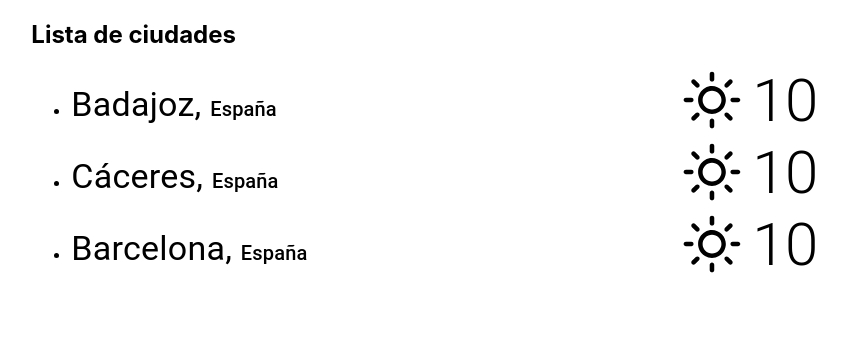
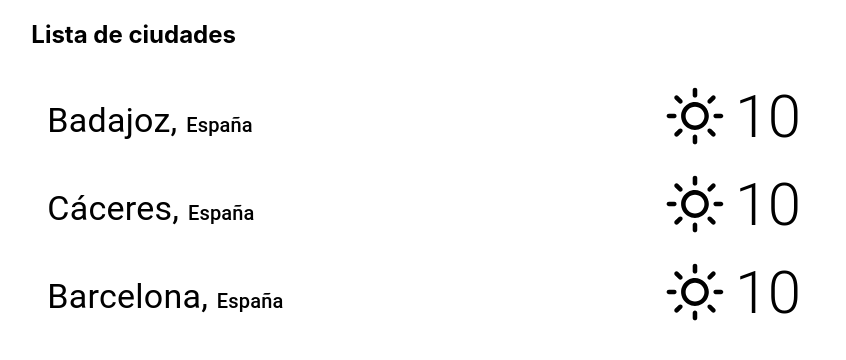
Before and after one commit to KraySe/weather-app, a React (Create React App) app: page /main in a window 1280 px wide. Shown: the top 360 px of the page, without its empty margins (182-1028 px from the left). Built offline with nearby package versions, Linux system fonts and the light colour scheme.

Commit message:
improve style to CityList and update test

```diff
--- a/src/components/CityList/CityList.jsx
+++ b/src/components/CityList/CityList.jsx
@@ -1,6 +1,6 @@
 import React from "react";
 import PropTypes from "prop-types";
-import Grid from "@mui/material/Grid";
+import { Grid, List, ListItem } from "@mui/material";
 import CityInfo from "../CityInfo";
 import Weather from "../Weather";
 
@@ -8,7 +8,7 @@ const renderCityAndCountry = (eventOnClickCity) => (cityAndCoutry) => {
   const { city, country } = cityAndCoutry;
 
   return (
-    <li key={city} onClick={eventOnClickCity}>
+    <ListItem button key={city} onClick={eventOnClickCity}>
       <Grid container justifyItems={"center"} alignItems={"center"}>
         <Grid item xs={12} md={8}>
           <CityInfo city={city} country={country} />
@@ -17,17 +17,17 @@ const renderCityAndCountry = (eventOnClickCity) => (cityAndCoutry) => {
           <Weather temperature={10} state="sunny" />
         </Grid>
       </Grid>
-    </li>
+    </ListItem>
   );
 };
 
 const CityList = ({ cities, onClickCity }) => {
   return (
-    <ul>
+    <List>
       {cities.map((cityAndCoutry) =>
         renderCityAndCountry(onClickCity)(cityAndCoutry)
       )}
-    </ul>
+    </List>
   );
 };
 
```
Also changed, not shown: 1 other file (tests, documents, lock files or other folders).
